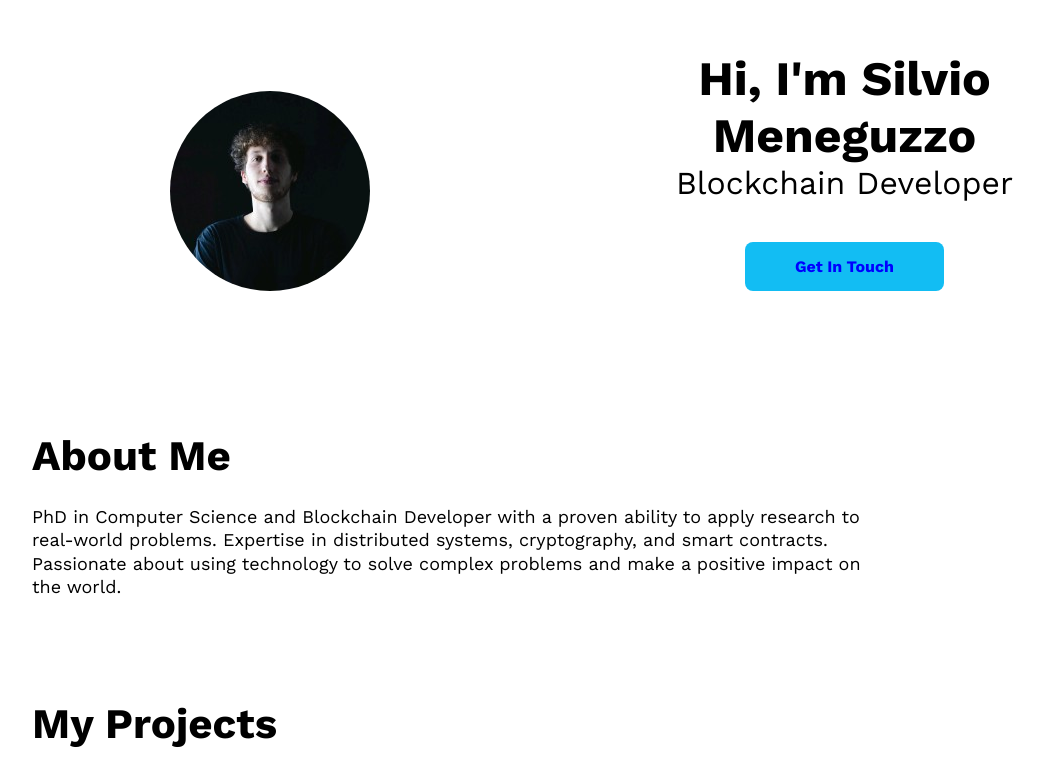
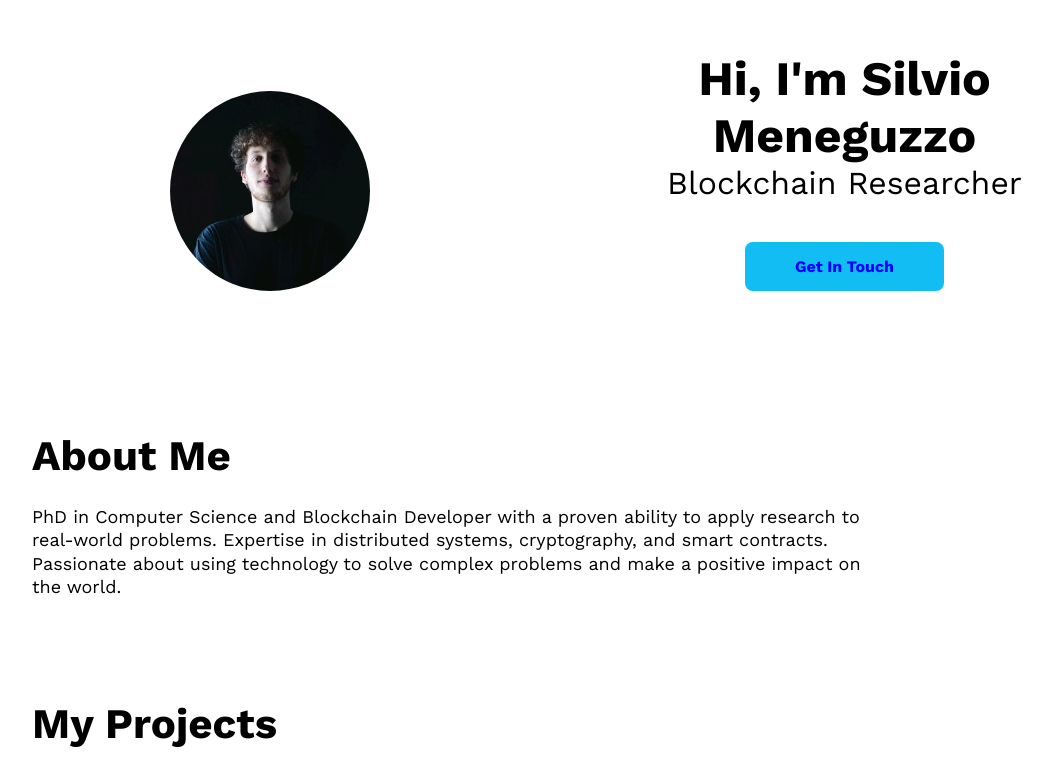
Before and after one commit to smeneguz/portfolio_Silvio, a React (Create React App) app: page / in a window 1280 px wide. Shown: the top 771 px of the page, without its empty margins (33-1085 px from the left). Built offline with nearby package versions, Linux system fonts and the light colour scheme.

Commit message:
update role

```diff
--- a/src/components/Header.js
+++ b/src/components/Header.js
@@ -8,7 +8,7 @@ const Header = () => {
 
             <div className='header__content'>
                 <h1>Hi, I'm Silvio Meneguzzo</h1>
-                <p>Blockchain Developer</p>
+                <p>Blockchain Researcher</p>
                 <a href="mailto:meneguzzosilvio@gmail.com" className='button'>Get In Touch</a>
             </div>
         </section>
```
